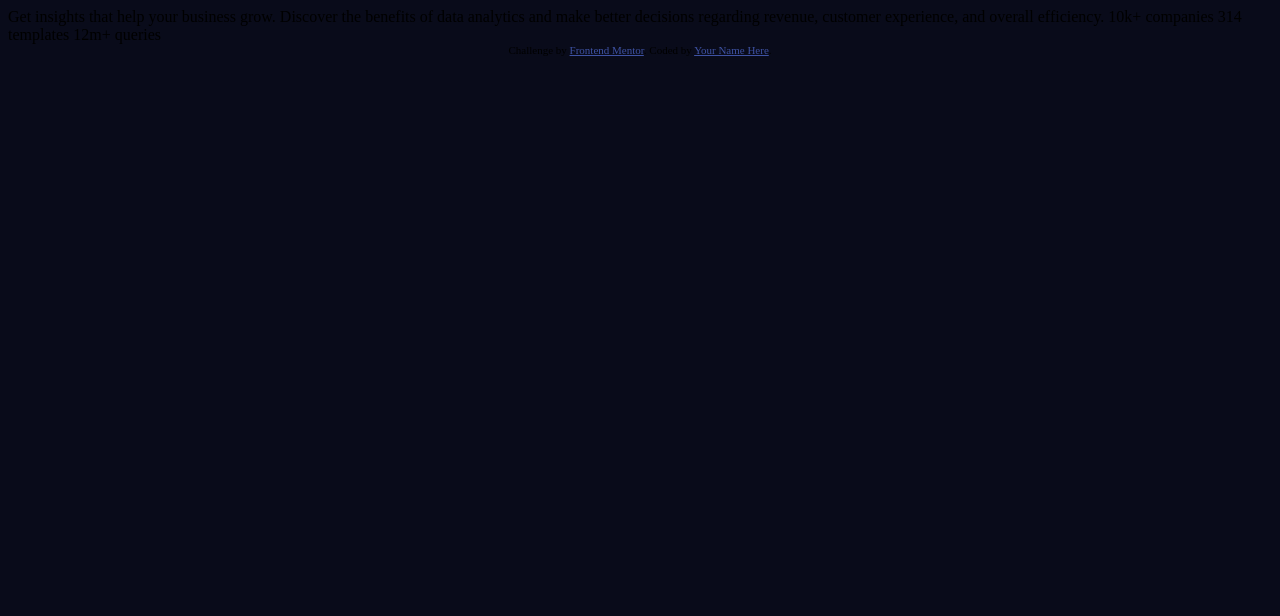
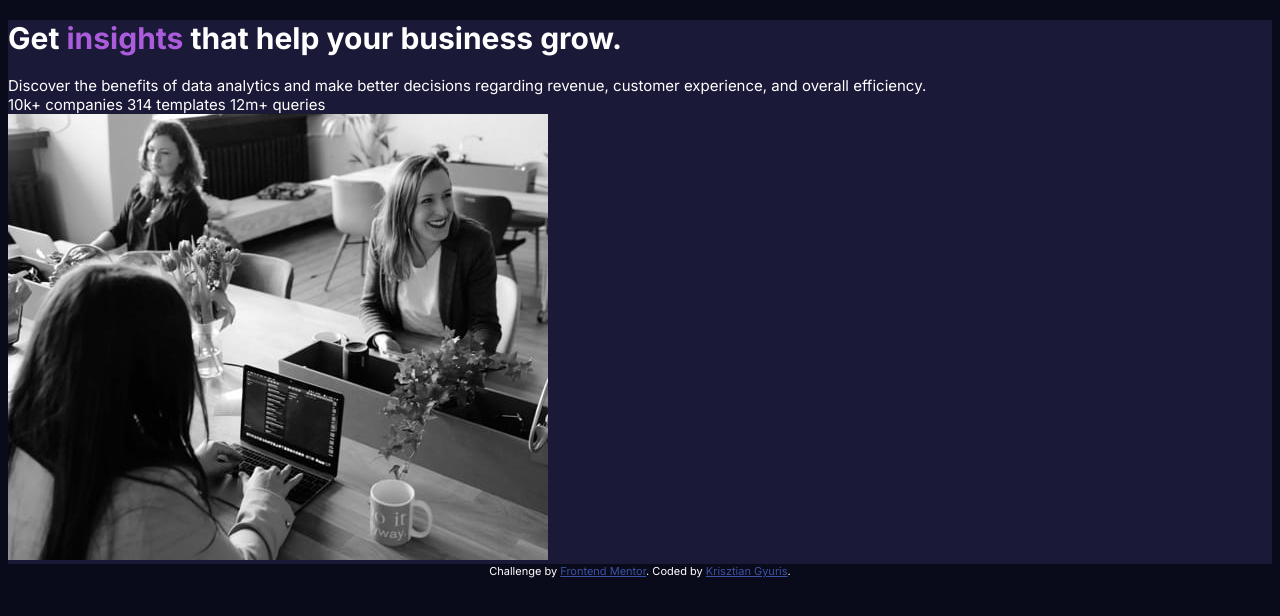
Before and after one commit to gyurisc/fm-statspreviewcard, a plain HTML site: page index.html in a window 1280 px wide. Drawn offline with Linux system fonts and the light colour scheme.

Commit message:
adding text styles

```diff
--- a/index.html
+++ b/index.html
@@ -6,29 +6,33 @@
 
   <link rel="icon" type="image/png" sizes="32x32" href="./images/favicon-32x32.png">
   <link rel="stylesheet" href="styles.css" />
-
+  <link rel="preconnect" href="https://fonts.googleapis.com">
+<link rel="preconnect" href="https://fonts.gstatic.com" crossorigin>
+<link href="https://fonts.googleapis.com/css2?family=Inter:wght@400;700&family=Lexend+Deca&display=swap" rel="stylesheet">
   <title>Frontend Mentor | Stats preview card component</title>
 
-  <!-- Feel free to remove these styles or customise in your own stylesheet 👍 -->
-  <style>
-    .attribution { font-size: 11px; text-align: center; }
-    .attribution a { color: hsl(228, 45%, 44%); }
-  </style>
 </head>
 <body>
-
-  Get insights that help your business grow.
-
-  Discover the benefits of data analytics and make better decisions regarding revenue, customer
-  experience, and overall efficiency.
-
-  10k+ companies
-  314 templates
-  12m+ queries
-
-  <div class="attribution">
+  <main>
+    <div class="card-left">
+      <h1>Get <span>insights</span> that help your business grow.</h1>
+      <div class="card-description">
+          Discover the benefits of data analytics and make better decisions regarding revenue, customer
+          experience, and overall efficiency.
+      </div>
+      <div class="card-info">
+        10k+ companies
+        314 templates
+        12m+ queries
+      </div>
+    </div>
+    <div class="card-right">
+      <img class="card-image" src="images/image-header-desktop.jpg">
+    </div>
+  </main>
+  <footer class="attribution">
     Challenge by <a href="https://www.frontendmentor.io?ref=challenge" target="_blank">Frontend Mentor</a>.
-    Coded by <a href="#">Your Name Here</a>.
-  </div>
+    Coded by <a href="#">Krisztian Gyuris</a>.
+  </footer>
 </body>
 </html>
--- a/styles.css
+++ b/styles.css
@@ -5,7 +5,7 @@
     --accent-color: hsl(277, 64%, 61%);
 
     /* Neutral */
-    --main-heading-color: hsl(0, 0%, 100%);
+    --main-text-color: hsl(0, 0%, 100%);
     --main-paragraph-color: hsla(0, 0%, 100%, 0.75);
     --stat-heading-color: hsla(0, 0%, 100%, 0.6);
 }
@@ -16,5 +16,29 @@ html {
 }
 
 body {
+    font-size: 15px;
+    font-family: 'Inter', sans-serif;
     background-color: var(--main-background-color);
+    color: var(--main-text-color);
 }
+
+main {
+    background-color: var(--card-background-color);
+}
+
+.card-left {
+
+}
+
+.card-left > h1 > span {
+    color: var(--accent-color);
+}
+
+.attribution {
+    font-size: 11px;
+    text-align: center;
+}
+
+.attribution > a {
+    color: hsl(228, 45%, 44%);
+}
```
